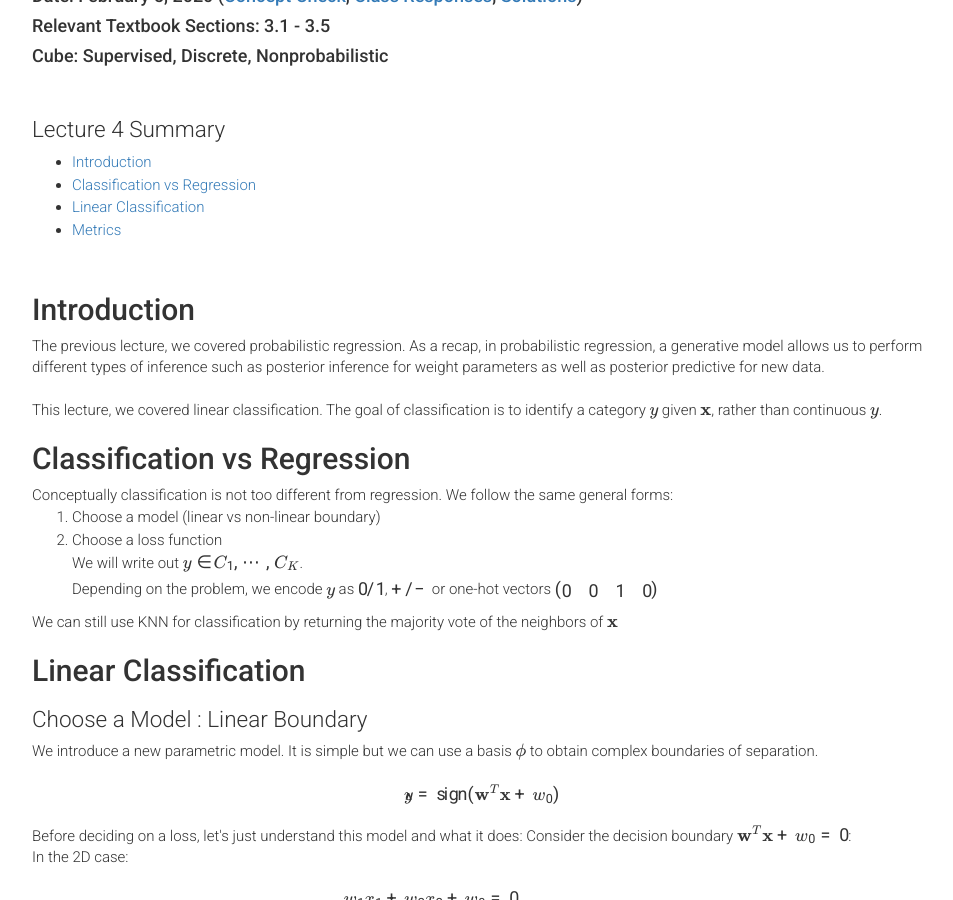
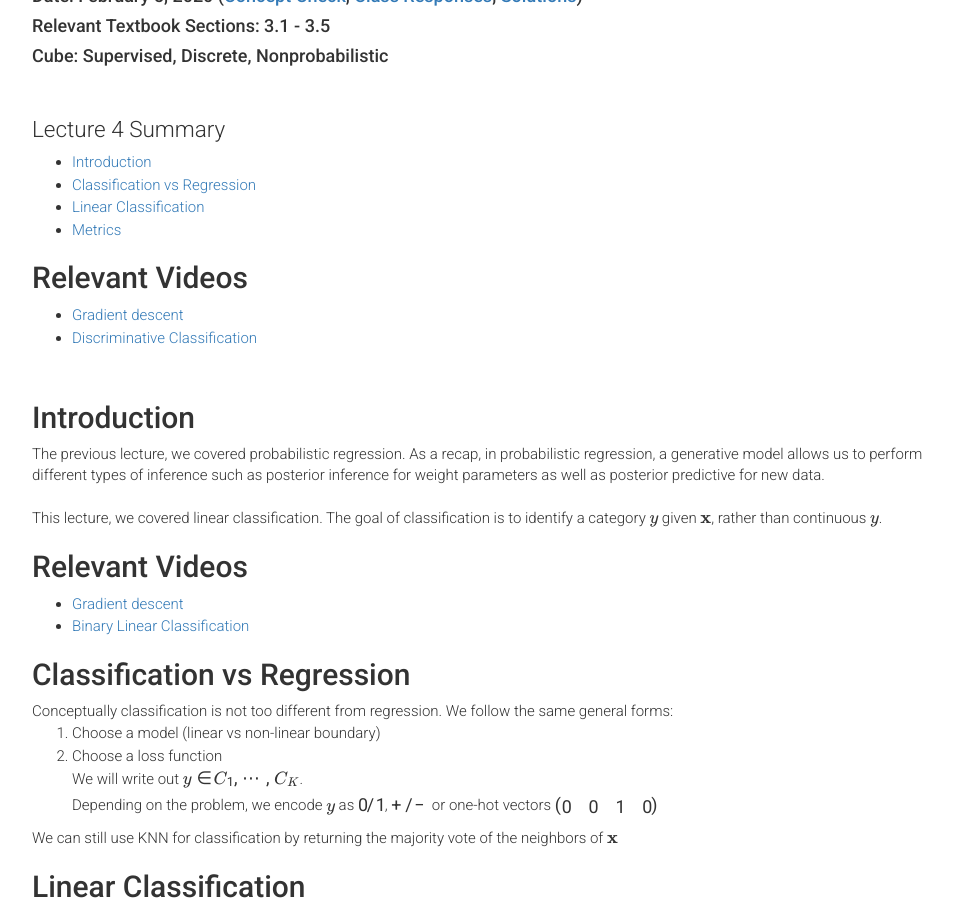
Before and after one commit to harvard-ml-courses/cs181-web-2020, a Jekyll site: the page built from recap4.html, in a window 1280 px wide and 900 px high, scrolled down 270 px. Shown: the whole window, without its empty margins (158-1111 px from the left). Built offline with Jekyll 4.4.1, drawn with Linux system fonts in a browser that asks for light colours; formulas are drawn with MathJax 3.

Commit message:
added videos

```diff
--- a/recap3.html
+++ b/recap3.html
@@ -23,6 +23,11 @@ weight: 0
         <li><a href="#recap3_5">Repeating Maximizing Likelihood (with respect to w) with Matrices</a></li>
         <li><a href="#recap3_6">Repeating with Respect to $\sigma^2$ instead of w</a></li>
         <li><a href="#recap3_7">Extending the Story: Making w Random Too</a></li>
+      </ul>
+
+      <h2 id="recap2_1">Relevant Videos</h2>
+      <ul>
+        <li><a href="https://drive.google.com/open?id=1vKJS4fSWAPFblx6wVOCfldEkjKlEABRW">Probabalistic Regression</a></li>
       </ul>
 
       <br>
--- a/recap4.html
+++ b/recap4.html
@@ -22,6 +22,12 @@ weight: 0
         <li><a href="#recap4_4">Metrics</a></li>
       </ul>
 
+      <h2 id="recap2_1">Relevant Videos</h2>
+      <ul>
+        <li><a href="https://drive.google.com/open?id=1T9O3LepaiBnZ8sQrHqcvEGQ8i5rdQ9h3">Gradient descent</a></li>
+        <li><a href="https://drive.google.com/open?id=1DrOyQYn0FdGheetTILzSW283A3VDBVBG">Discriminative Classification</a></li>
+      </ul>
+
       <br>
 
       <h2 id="recap4_1">Introduction</h2>
@@ -35,6 +41,12 @@ weight: 0
 
       This lecture, we covered linear classification. The goal of classification is to identify a category $y$ given $\mathbf{x}$,
       rather than continuous $y$.
+
+      <h2 id="recap2_1">Relevant Videos</h2>
+      <ul>
+        <li><a href="https://drive.google.com/open?id=1T9O3LepaiBnZ8sQrHqcvEGQ8i5rdQ9h3">Gradient descent</a></li>
+        <li><a href="https://drive.google.com/open?id=1qekZVA15LcnzAqyHurhf6qzA6iB26Q1N">Binary Linear Classification</a></li>
+      </ul>
 
       <h2 id="recap4_2">Classification vs Regression</h2>
       Conceptually classification is not too different from regression. We follow the same general forms:
--- a/recap5.html
+++ b/recap5.html
@@ -20,6 +20,12 @@ weight: 0
         <li><a href="#recap5_2">Intro to Probabilistic Classification</a></li>
         <li><a href="#recap5_3">Discriminative Approach</a></li>
         <li><a href="#recap5_4">Generative Approach</a></li>
+      </ul>
+
+      <h2 id="recap2_1">Relevant Videos</h2>
+      <ul>
+        <li><a href="https://drive.google.com/open?id=1T9O3LepaiBnZ8sQrHqcvEGQ8i5rdQ9h3">Gradient descent</a></li>
+        <li><a href="https://drive.google.com/open?id=1DrOyQYn0FdGheetTILzSW283A3VDBVBG">Discriminative Classification</a></li>
       </ul>
 
       <br>
--- a/recap6.html
+++ b/recap6.html
@@ -20,6 +20,12 @@ weight: 0
         <li><a href="#recap6_3">Ways of Checking for Model's Ability to Generalize</a></li>
         <li><a href="#recap6_4">A Breakdown of Generalization Error: Bias-Variance Tradeoff</a></li>
         <li><a href="#recap6_5">Ways to Manage the Bias-Variance Tradeoff</a></li>
+      </ul>
+
+      <h2 id="recap2_1">Relevant Videos</h2>
+      <ul>
+        <li><a href="https://drive.google.com/open?id=1T9O3LepaiBnZ8sQrHqcvEGQ8i5rdQ9h3">Gradient descent</a></li>
+        <li><a href="https://drive.google.com/open?id=1Fte17TIqEVSCqBg4bqT0QWrmEVxqtupi">Bias Variance Tradeoff</a></li>
       </ul>
 
       <h2 id="recap6_1">Introduction into Model Selection</h2>
```
Also changed, not shown: recap2.html (+7 -0 lines).
